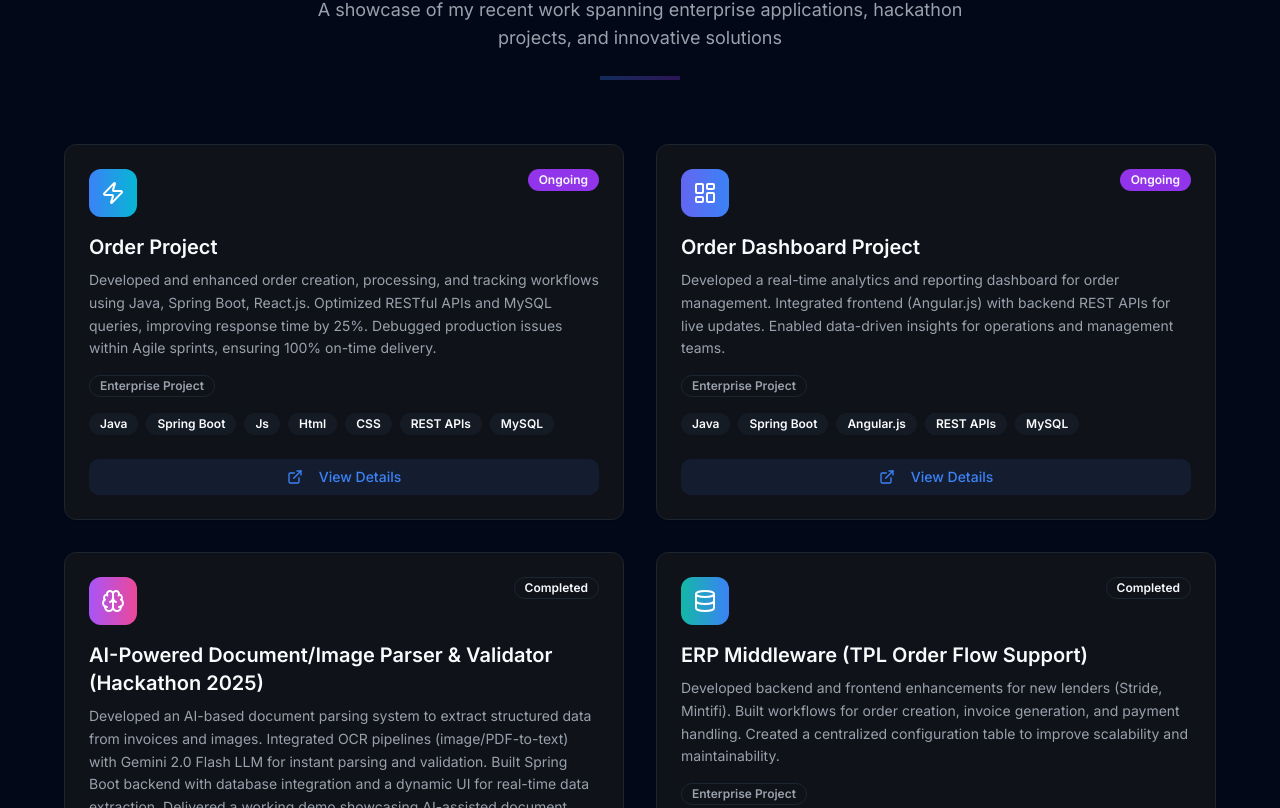
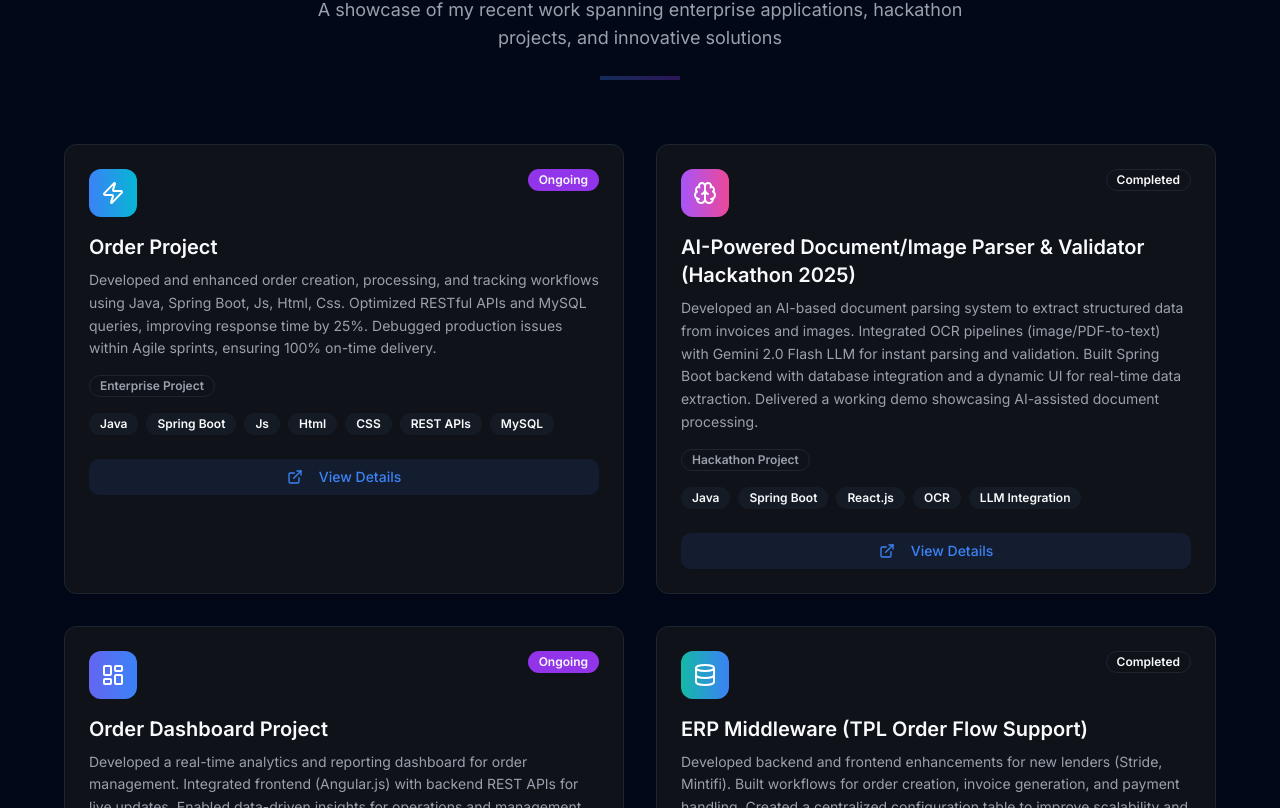
Before and after one commit to mskumar1/my-portfolio, a React (Vite) app: page / in a window 1280 px wide. Shown: the part 5552-6360 px from the top of the page. Built offline with nearby package versions, Linux system fonts and the light colour scheme.

Commit message:
section updated

```diff
--- a/src/components/Projects.tsx
+++ b/src/components/Projects.tsx
@@ -16,13 +16,23 @@ const Projects = () => {
     // },
     {
         title: "Order Project",
-        description: "Developed and enhanced order creation, processing, and tracking workflows using Java, Spring Boot, React.js. Optimized RESTful APIs and MySQL queries, improving response time by 25%. Debugged production issues within Agile sprints, ensuring 100% on-time delivery.",
+        description: "Developed and enhanced order creation, processing, and tracking workflows using Java, Spring Boot, Js, Html, Css. Optimized RESTful APIs and MySQL queries, improving response time by 25%. Debugged production issues within Agile sprints, ensuring 100% on-time delivery.",
         technologies: ["Java", "Spring Boot", "Js", "Html", "CSS", "REST APIs", "MySQL"],
         status: "Ongoing",
         type: "Enterprise Project",
         icon: ZapIcon,
         color: "from-blue-500 to-cyan-500",
         timeline: "Dec 2023 – Present"
+    },
+    {
+        title: "AI-Powered Document/Image Parser & Validator (Hackathon 2025)",
+        description: "Developed an AI-based document parsing system to extract structured data from invoices and images. Integrated OCR pipelines (image/PDF-to-text) with Gemini 2.0 Flash LLM for instant parsing and validation. Built Spring Boot backend with database integration and a dynamic UI for real-time data extraction. Delivered a working demo showcasing AI-assisted document processing.",
+        technologies: ["Java", "Spring Boot", "React.js", "OCR", "LLM Integration"],
+        status: "Completed",
+        type: "Hackathon Project",
+        icon: Brain,
+        color: "from-purple-500 to-pink-500",
+        timeline: "June 2025"
     },
      {
         title: "Order Dashboard Project",
@@ -33,16 +43,6 @@ const Projects = () => {
         icon: LayoutDashboard,
         color: "from-indigo-500 to-blue-500",
         timeline: "Sept 2023"
-    },
-    {
-        title: "AI-Powered Document/Image Parser & Validator (Hackathon 2025)",
-        description: "Developed an AI-based document parsing system to extract structured data from invoices and images. Integrated OCR pipelines (image/PDF-to-text) with Gemini 2.0 Flash LLM for instant parsing and validation. Built Spring Boot backend with database integration and a dynamic UI for real-time data extraction. Delivered a working demo showcasing AI-assisted document processing.",
-        technologies: ["Java", "Spring Boot", "React.js", "OCR", "LLM Integration"],
-        status: "Completed",
-        type: "Hackathon Project",
-        icon: Brain,
-        color: "from-purple-500 to-pink-500",
-        timeline: "June 2025"
     },
     {
         title: "ERP Middleware (TPL Order Flow Support)",
```
